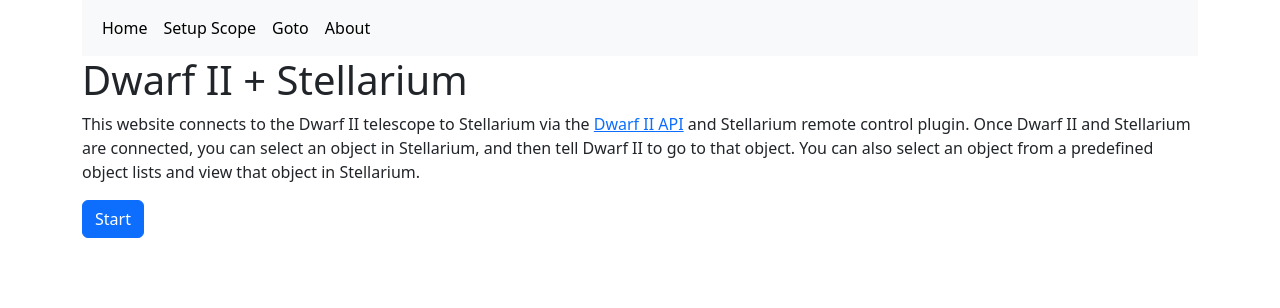
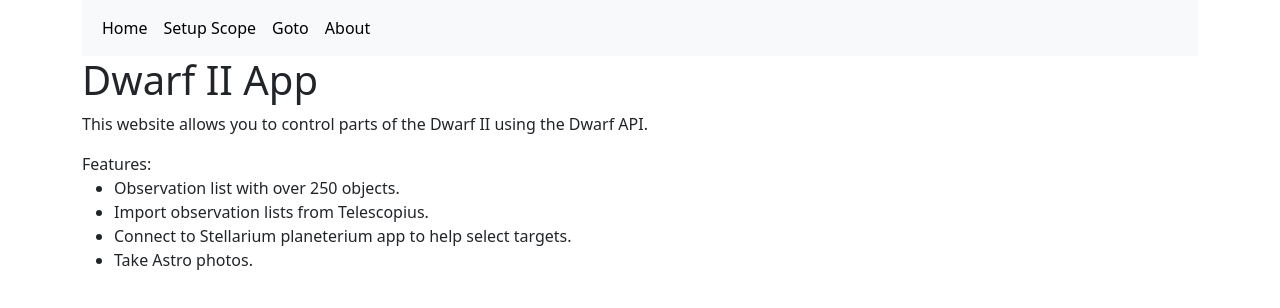
Before and after one commit to DwarfTelescopeUsers/dwarfii-stellarium-goto, a Next.js app: page / in a window 1280 px wide. Shown: the top 308 px of the page. Built offline with nearby package versions, Linux system fonts and the light colour scheme.

Commit message:
update home page copy

```diff
--- a/src/pages/index.tsx
+++ b/src/pages/index.tsx
@@ -1,24 +1,18 @@
-import Link from "next/link";
-
 export default function Home() {
   return (
     <div>
-      <h1>Dwarf II + Stellarium</h1>
-
+      <h1>Dwarf II App</h1>
       <p>
-        This website connects to the Dwarf II telescope to Stellarium via the{" "}
-        <Link href="https://hj433clxpv.feishu.cn/docx/MiRidJmKOobM2SxZRVGcPCVknQg">
-          Dwarf II API
-        </Link>{" "}
-        and Stellarium remote control plugin. Once Dwarf II and Stellarium are
-        connected, you can select an object in Stellarium, and then tell Dwarf
-        II to go to that object. You can also select an object from a predefined
-        object lists and view that object in Stellarium.
+        This website allows you to control parts of the Dwarf II using the Dwarf
+        API.
       </p>
-
-      <Link href="/setup-scope" className="btn btn-primary">
-        Start
-      </Link>
+      Features:
+      <ul>
+        <li>Observation list with over 250 objects.</li>
+        <li>Import observation lists from Telescopius.</li>
+        <li>Connect to Stellarium planeterium app to help select targets.</li>
+        <li>Take Astro photos.</li>
+      </ul>
     </div>
   );
 }
```
